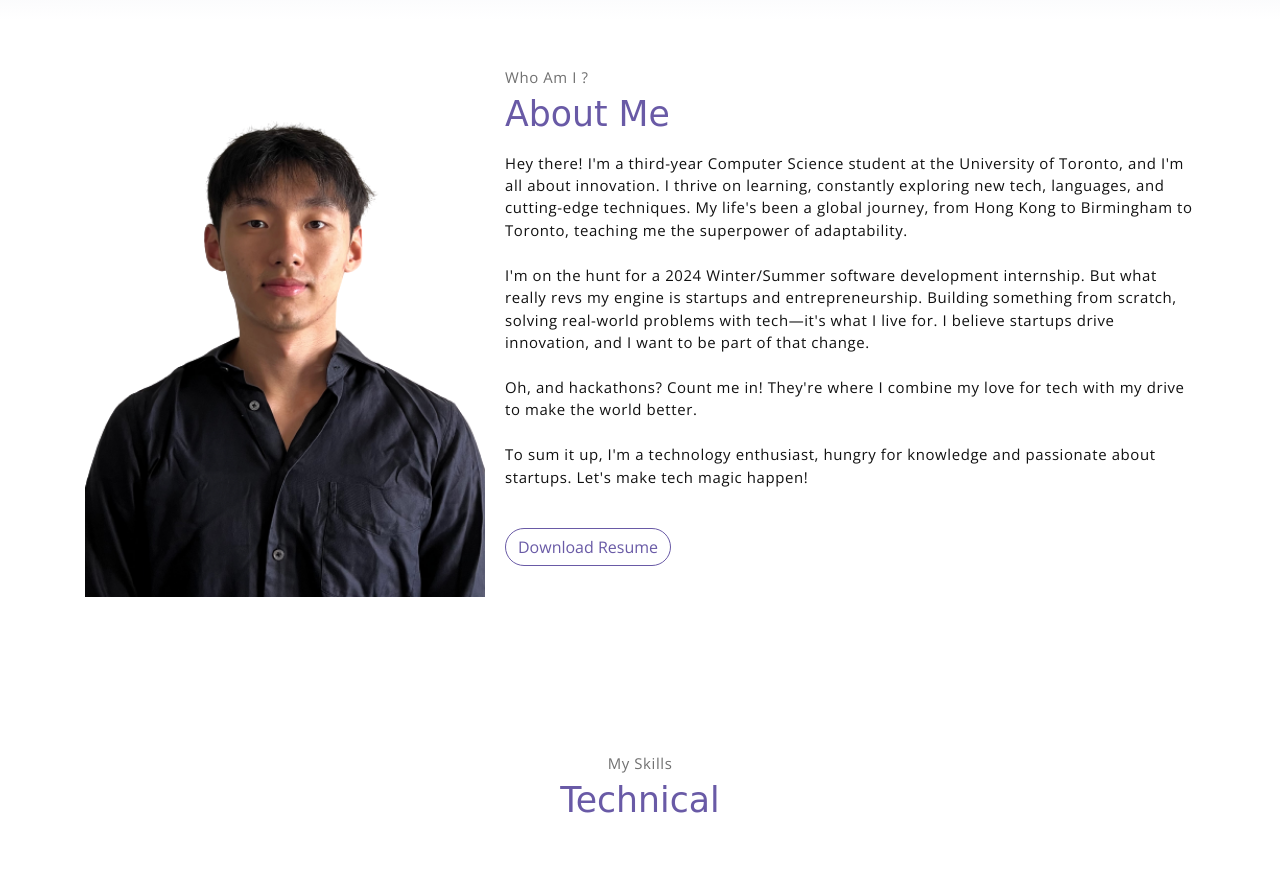
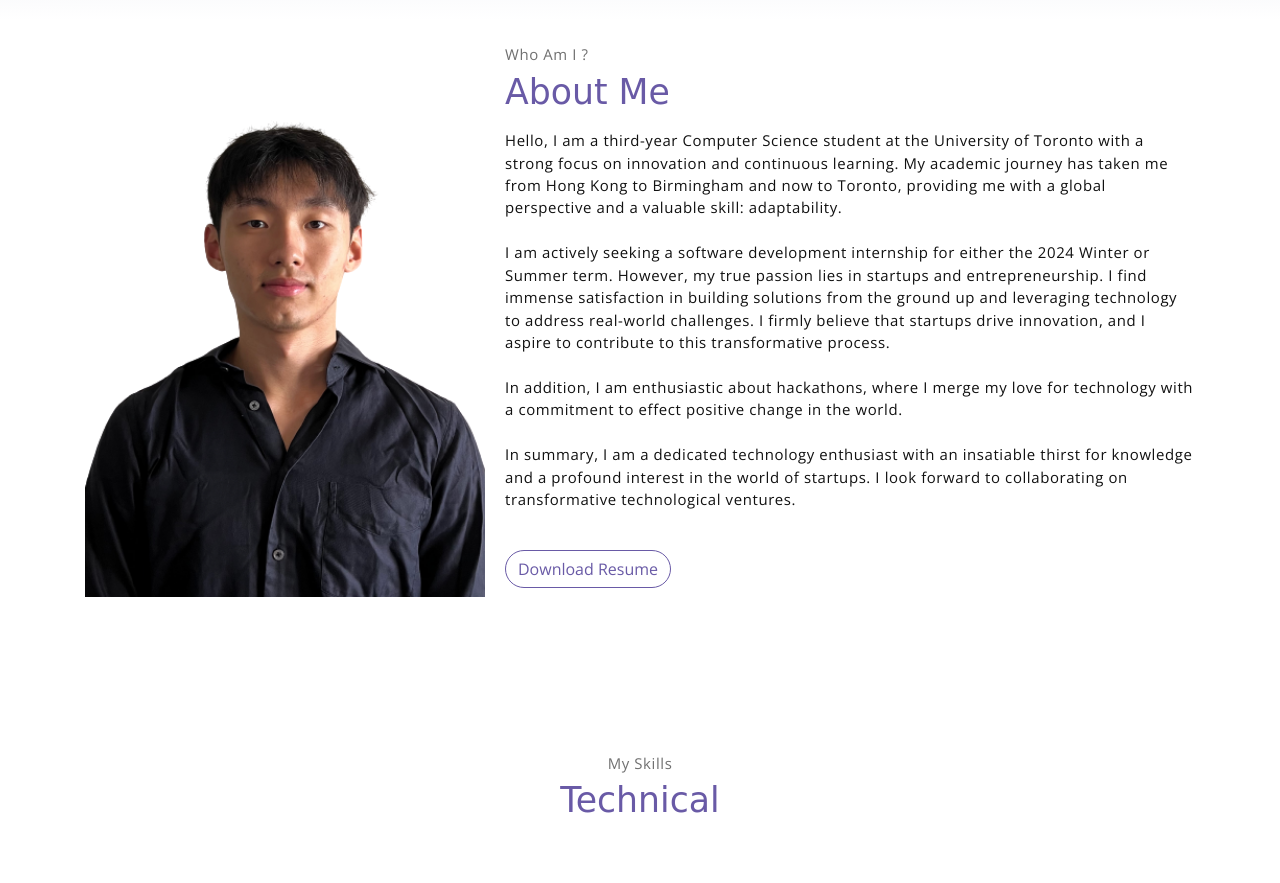
Before and after one commit to kodychik/Portfolio, a website: page public_html/index.html in a window 1280 px wide. Shown: the part 780-1663 px from the top of the page. Drawn offline with nearby package versions, Linux system fonts and the light colour scheme; a web font is replaced by a local one.

Commit message:
Oct 16th non cringe

```diff
--- a/public_html/index.html
+++ b/public_html/index.html
@@ -85,27 +85,31 @@
             <p class="section-subtitle">Who Am I ?</p>
             <h2 class="section-title mb-3">About Me</h2>
             <p>
-              Hey there! I'm a third-year Computer Science student at the
-              University of Toronto, and I'm all about innovation. I thrive on
-              learning, constantly exploring new tech, languages, and
-              cutting-edge techniques. My life's been a global journey, from
-              Hong Kong to Birmingham to Toronto, teaching me the superpower of
-              adaptability.
+              Hello, I am a third-year Computer Science student at the
+              University of Toronto with a strong focus on innovation and
+              continuous learning. My academic journey has taken me from Hong
+              Kong to Birmingham and now to Toronto, providing me with a global
+              perspective and a valuable skill: adaptability.
               <br />
               <br />
-              I'm on the hunt for a 2024 Winter/Summer software development
-              internship. But what really revs my engine is startups and
-              entrepreneurship. Building something from scratch, solving
-              real-world problems with tech—it's what I live for. I believe
-              startups drive innovation, and I want to be part of that change.
+              I am actively seeking a software development internship for either
+              the 2024 Winter or Summer term. However, my true passion lies in
+              startups and entrepreneurship. I find immense satisfaction in
+              building solutions from the ground up and leveraging technology to
+              address real-world challenges. I firmly believe that startups
+              drive innovation, and I aspire to contribute to this
+              transformative process.
               <br />
               <br />
-              Oh, and hackathons? Count me in! They're where I combine my love
-              for tech with my drive to make the world better.
+              In addition, I am enthusiastic about hackathons, where I merge my
+              love for technology with a commitment to effect positive change in
+              the world.
               <br />
               <br />
-              To sum it up, I'm a technology enthusiast, hungry for knowledge
-              and passionate about startups. Let's make tech magic happen!
+              In summary, I am a dedicated technology enthusiast with an
+              insatiable thirst for knowledge and a profound interest in the
+              world of startups. I look forward to collaborating on
+              transformative technological ventures.
             </p>
             <a href="assets/pdf/Resume.pdf" download>
               <button class="btn-rounded btn btn-outline-primary mt-4">
```
Also changed, not shown: 9 other files.
